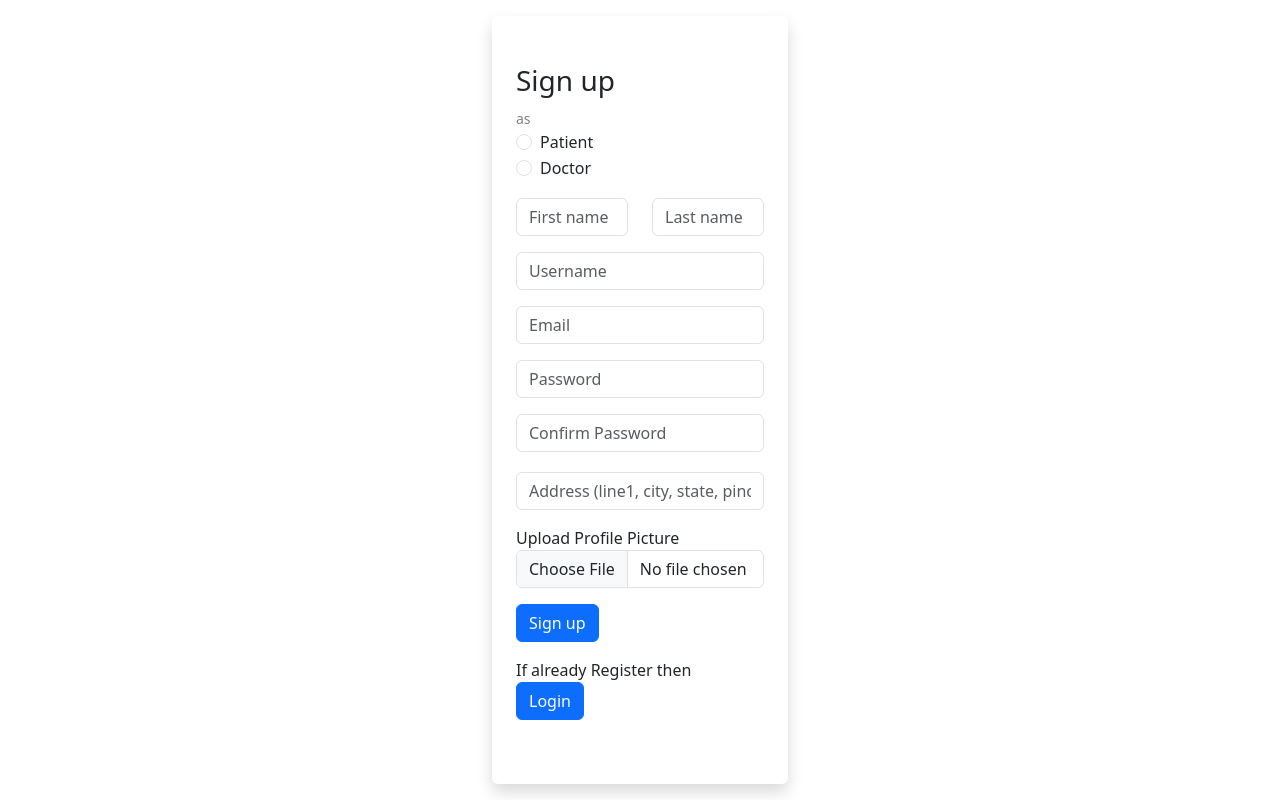
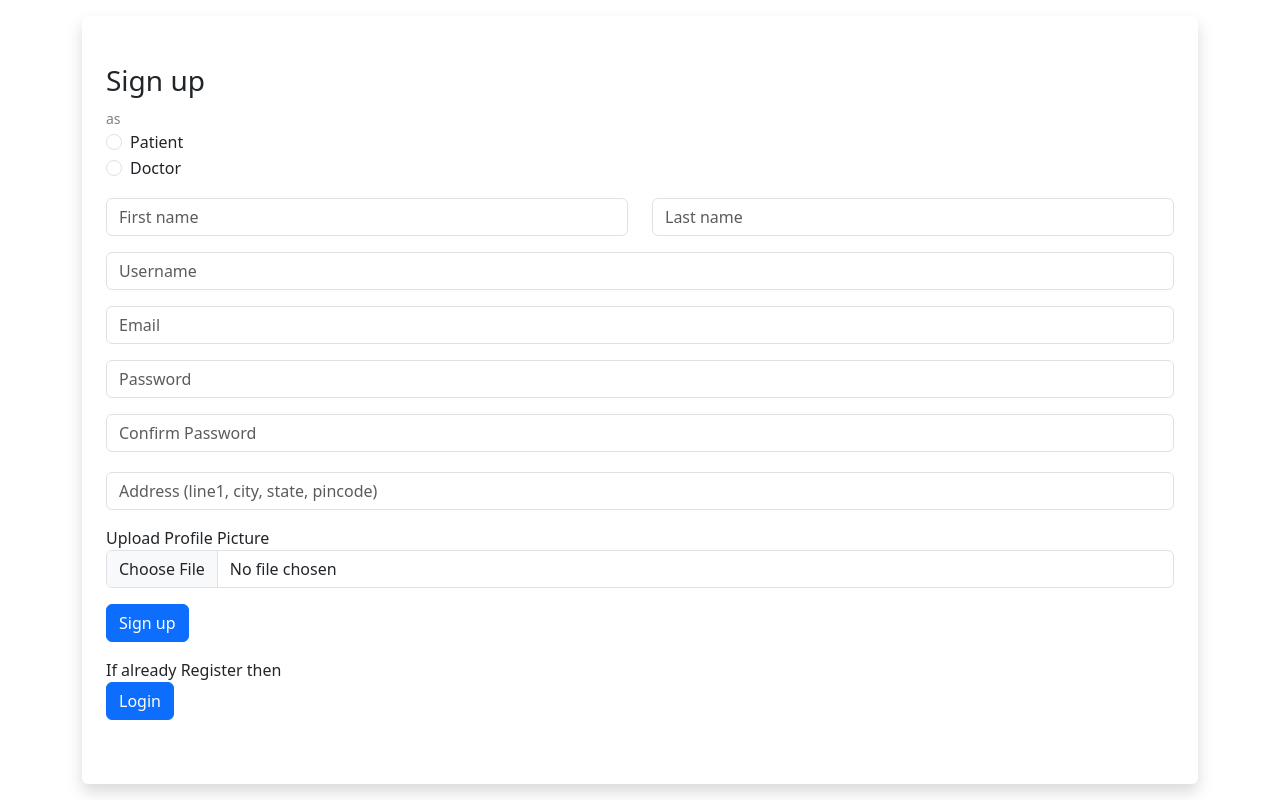
Before and after one commit to kartikey779/dev, a Django app: page / in a window 1280 px wide. Run offline with Django 4.2, Linux system fonts and the light colour scheme; some libraries are stand-ins or nearby versions.

Commit message:
change width

```diff
--- a/template/index.html
+++ b/template/index.html
@@ -30,7 +30,7 @@
     </script>
   </head>
   <body>
-    <div class="container w-25">
+    <div class="container">
       <div class="row mt-3">
         <div class="spContainer mx-auto">
           <div class="card px-4 py-5 border-0 shadow">
--- a/template/login.html
+++ b/template/login.html
@@ -22,7 +22,7 @@
     </script>
   </head>
   <body>
-    <div class="container w-25">
+    <div class="container">
       <div class="row mt-3">
         <div class="spContainer mx-auto">
           <div class="card px-4 py-5 border-0 shadow">
```
